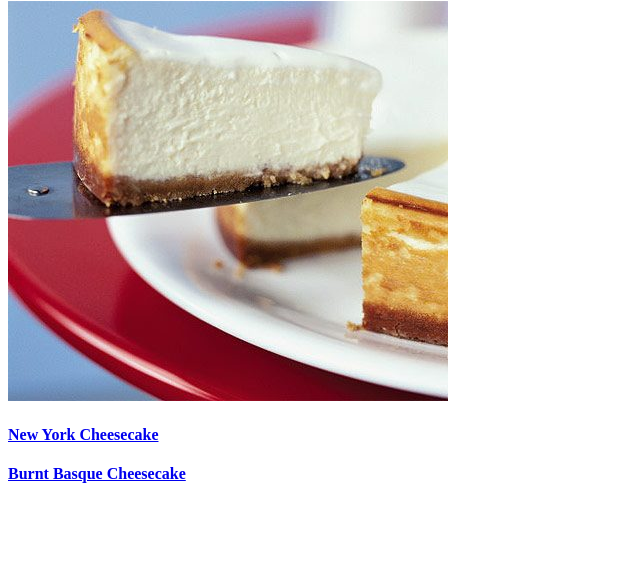
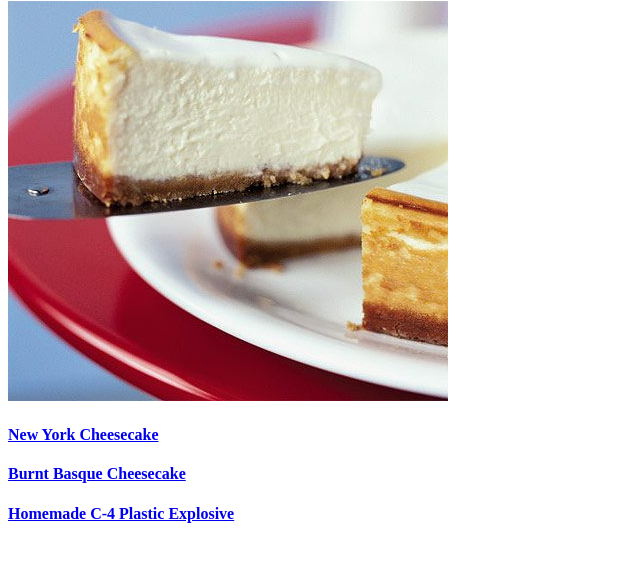
Before and after one commit to HercUlysses/CheeseCake-Recipe, a plain HTML site: page index.html in a window 1280 px wide. Shown: the part 79-640 px from the top of the page, without its empty margins (0-640 px from the left). Drawn offline with Linux system fonts and the light colour scheme.

Commit message:
Updated the index.html to include ligma.html

```diff
--- a/index.html
+++ b/index.html
@@ -9,5 +9,6 @@
         <img src="recipes/images/newyorkcheesecake.jpg">
         <h4><a href="recipes/newyork-cheesecake.html">New York Cheesecake</a></h4>
         <h4><a href="recipes/burnt-basque-cheesecake.html">Burnt Basque Cheesecake</a></h4>
+        <h4><a href="recipes/ligma.html">Homemade C-4 Plastic Explosive</a>
     </body>
 </html>
```
